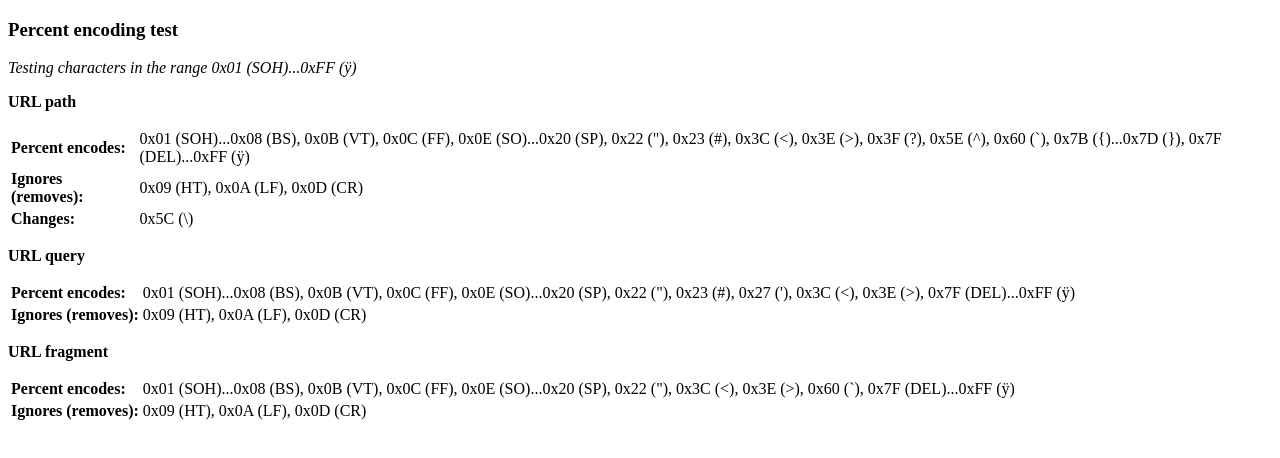
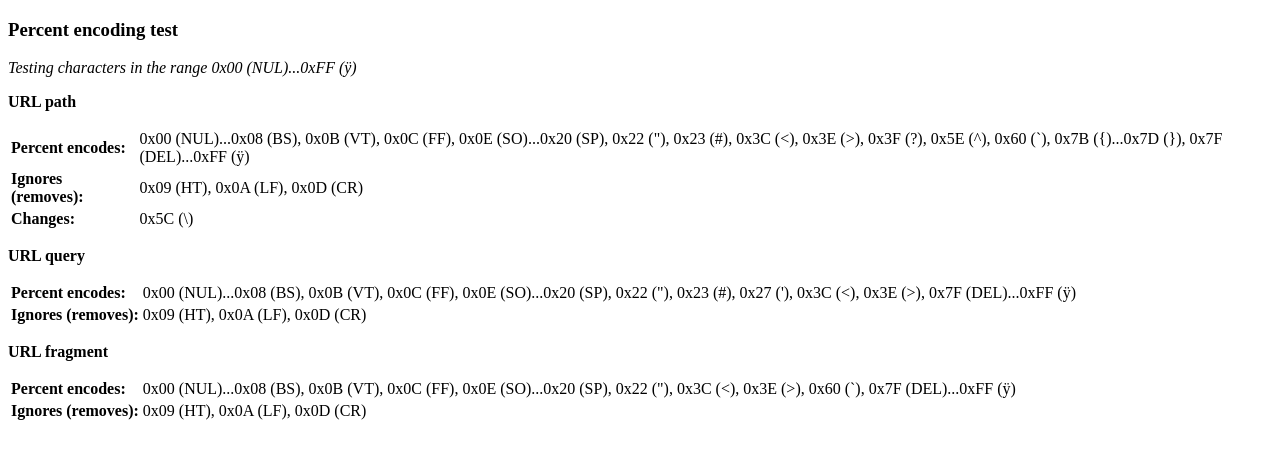
Before and after one commit to rmisev/web-browser-tests, a plain HTML site: page url/url-percent-encoding-test.html in a window 1280 px wide. Drawn offline with Linux system fonts and the light colour scheme.

Commit message:
Change testing range to start from 0x00 (NUL) and detect stop char

```diff
--- a/url/url-percent-encoding-test.html
+++ b/url/url-percent-encoding-test.html
@@ -20,7 +20,9 @@ const resultTitles = [
   [1, "Percent encodes:"],
   [2, "Ignores (removes):"],
   [3, "Changes:"],
-  [4, "Error on:"],
+  [4, "Stops on:"],
+  [5, "Error on:"],
+  [6, "Unknown:"],
 ];
 
 function addTableRow(table, title, text) {
--- a/url/url-percent-encoding-test.js
+++ b/url/url-percent-encoding-test.js
@@ -1,5 +1,5 @@
 // code points to test
-const firstCodePoint = 1;
+const firstCodePoint = 0;
 const lastCodePoint = 255;
 const strUrlToTest = "http://example.com/";
 
@@ -55,15 +55,22 @@ function testUrlPercentEncoding(attribute) {
   // checks url.href value
   function codePointTest(cp) {
     const hrefStart = strUrlToTest + urlPartStart[attribute];
+    const prefixCh = "X";
+    const endingCh = "Y";
     try {
       // parse
       let url = new URL(strUrlToTest);
 
       // set value with code point
-      url[attribute] = urlPartDelimiter[attribute] + "X" + String.fromCodePoint(cp) + "X";
+      url[attribute] = urlPartDelimiter[attribute] +
+        prefixCh + String.fromCodePoint(cp) + endingCh;
 
+      // check the url.href value
+      if (url.href.startsWith(hrefStart + prefixCh)) {
+        if (url.href.length === hrefStart.length + 1) {
+          return 4; // stopped on char
+        } else if (url.href.endsWith(endingCh)) {
           // extract char value from the url
-      if (url.href.startsWith(hrefStart + "X") && url.href.endsWith("X")) {
           const actual_val = url.href.substring(hrefStart.length + 1, url.href.length - 1);
 
           // is percent encoded?
@@ -75,11 +82,14 @@ function testUrlPercentEncoding(attribute) {
 
           if (actual_val.length === 0)
             return 2; // ignored
+
+          return 3; // changed
+        }
       }
     } catch (ex) {
-      return 4; // failure
+      return 5; // failure
     }
-    return 3; // changed
+    return 6; // unknown
   }
 
   // output
```
Lines whose indentation alone changed are shown as unchanged.
